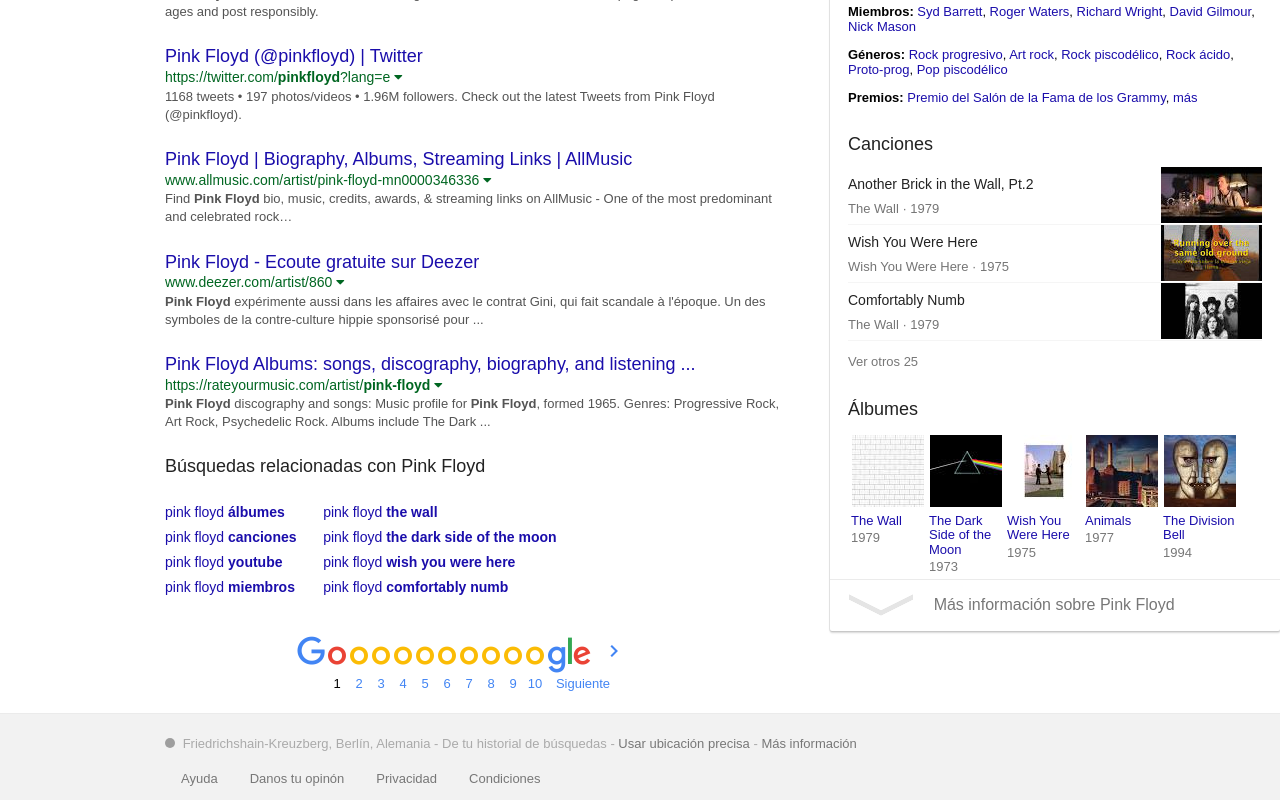
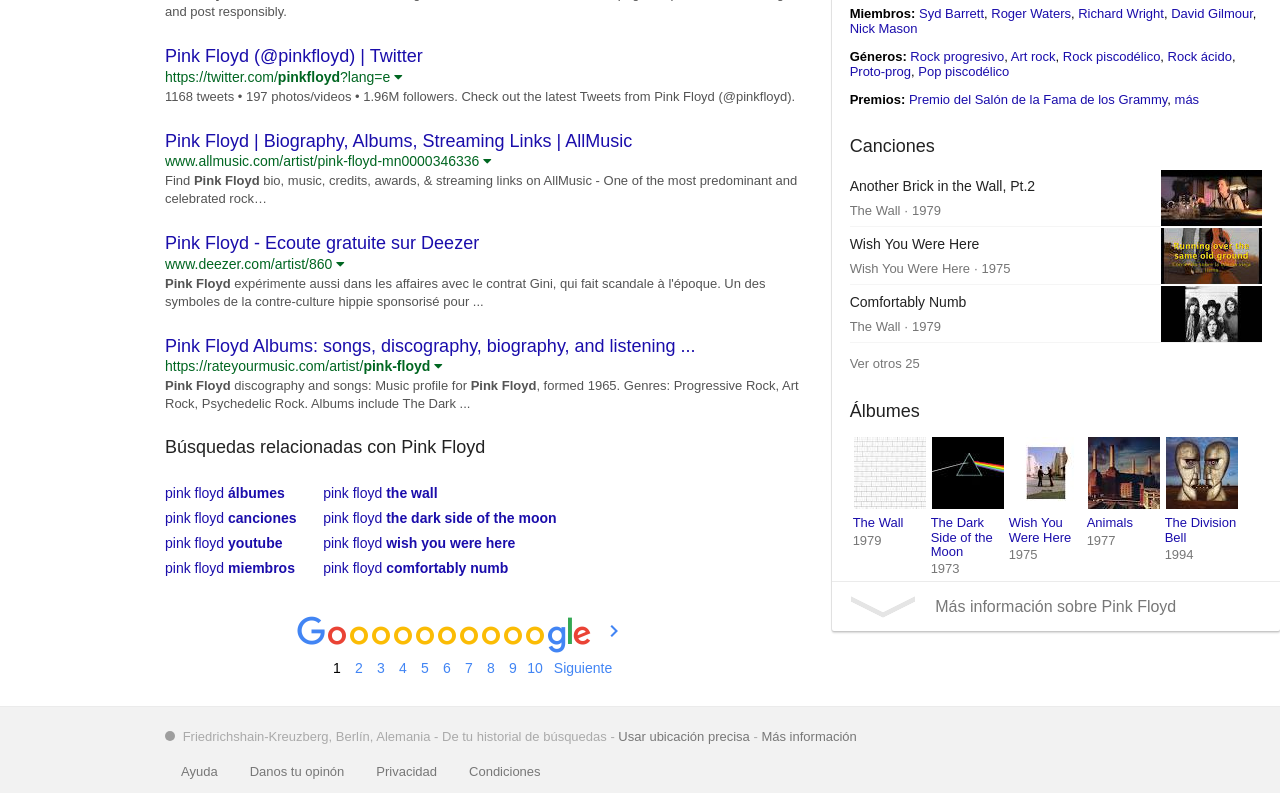
Before and after one commit to afuh/Google, a plain HTML site: page index.html in a window 1280 px wide. Shown: the part 749-1549 px from the top of the page. Drawn offline with Linux system fonts and the light colour scheme.

Commit message:
Main section

```diff
--- a/index.html
+++ b/index.html
@@ -47,17 +47,18 @@
   </div>
   <!-- end Header -->
 
-  <div class="topBar">
+  <!-- results -->
+  <div class="center-section">
+    <div class="top-bar">
       <div>
         <p>Aproximadamente 39.400.000 resultados (0,46 segundos)</p>
       </div>
     </div>
 
-  <!-- results -->
-  <div class="mainSection">
-    <div class="centerCol">
-      <div class="resultsContainer">
-        <ul id="resultados" class="list-group">
+    <div class="main row">
+      <div class="center-col">
+        <div class="results-container">
+          <ul class="list-group">
             <li>
               <a href="https://es.wikipedia.org/wiki/Pink_Floyd" target="_blank">Pink Floyd - Wikipedia, la enciclopedia libre</a>
               <cite>https://es.wikipedia.org/wiki/<b>Pink_Floyd</b> <i class="fa fa-caret-down" aria-hidden="true"></i></cite>
@@ -120,12 +121,12 @@
           </ul>
         </div>
 
-      <div class="medContainer">
+        <div class="med-container">
            <div class="related">
              <h3>Búsquedas relacionadas con Pink Floyd</h3>
            </div>
-         <div class="cardSection">
-           <div class="col">
+           <div class="more-search-list">
+             <div>
                <ul>
                  <li><a href="#">pink floyd <b>álbumes</b></a></li>
                  <li><a href="#">pink floyd <b>canciones</b></a></li>
@@ -133,7 +134,7 @@
                  <li><a href="#">pink floyd <b>miembros</b></a></li>
                </ul>
              </div>
-           <div class="col">
+             <div>
                <ul>
                  <li><a href="#">pink floyd <b>the wall</b></a></li>
                  <li><a href="#">pink floyd <b>the dark side of the moon</b></a></li>
@@ -141,7 +142,7 @@
                  <li><a href="#">pink floyd <b>comfortably numb</b></a></li>
                </ul>
              </div>
-             <div class="navPages">
+               <div class="nav-pages">
                <table>
                  <tr>
                    <td><span class="g"></span></td>
@@ -166,25 +167,25 @@
       <!-- end results -->
 
       <!-- info -->
-    <div class="infoBox">
+      <div class="info-box">
         <div class="images">
-        <a href="#"><img src="images/imagesPink.png" alt="Pink Floyd"></a>
-        <div class="moreImages">
+          <img src="images/imagesPink.png" alt="Pink Floyd">
+          <div class="more-images-link">
             <a href="#">Más imágenes</a>
           </div>
         </div>
 
-      <div class="bandName">
-        <div class="leftCol">
+        <div class="band-name">
+          <div class="left-col">
             <h1>Pink Floyd</h1>
             <p>Banda de rock</p>
           </div>
-        <div class="rightCol">
+          <div class="right-col">
             <a href="#"><img src="images/share.png"></a>
           </div>
         </div>
 
-      <div class="bandInternet">
+        <div class="band-internet">
           <div class="title">
             <h3>Disponible en</h3>
           </div>
@@ -216,41 +217,35 @@
               <div class="title">
                 <h3>Canciones</h3>
               </div>
-            <div class="songsList">
-              <div class="songsBlocks">
-                <a href="#">
-                  <div class="leftCol">
+              <div class="songs-list">
+                <div class="songs-cont">
+                  <a href="#" class="row">
+                    <div class="left-col">
                       <p class="song">Another Brick in the Wall, Pt.2</p>
                       <p class="album">The Wall · 1979</p>
                     </div>
-                  <div class="rightCol">
                     <img src="images/vid1.jpeg" alt="Another Brick in the Wall, Pt.2">
-                  </div>
                   </a>
                 </div>
-              <div class="songsBlocks">
-              <a href="#">
-                <div class="leftCol">
+                <div class="songs-cont">
+                  <a href="#" class="row">
+                    <div class="left-col">
                       <p class="song">Wish You Were Here</p>
                       <p class="album">Wish You Were Here · 1975</p>
                     </div>
-                <div class="rightCol">
                     <img src="images/vid2.jpeg" alt="Wish You Were Here">
-                </div>
                   </a>
                 </div>
-              <div class="songsBlocks">
-              <a href="#">
-                <div class="leftCol">
+                <div class="songs-cont">
+                  <a href="#" class="row">
+                    <div class="left-col">
                       <p class="song">Comfortably Numb</p>
                       <p class="album">The Wall · 1979</p>
                     </div>
-                <div class="rightCol">
                     <img src="images/vid3.jpeg" alt="Comfortably Numb">
-                </div>
                   </a>
                 </div>
-              <div class="lastCol">
+                <div class="last-col">
                 <a href="#"><p>Ver otros 25</p></a>
                 </div>
               </div>
@@ -299,19 +294,19 @@
           </div>
         </div>
 
-      <div class="lastLine">
+        <div class="last-line">
           <a href="#" style="display:block"></a>
-        <div class="dropDown">
+          <div class="drop-down-icon">
             <img src="images/dropdown.png" alt="More Info">
           </div>
-        <div class="moreInfo">
+          <div class="more-info">
             <p>Más información sobre Pink Floyd</p>
           </div>
         </div>
       </div>
     </div>
+  </div>
   <!-- info end -->
-  <!--main section end -->
 
   <!-- footer -->
   <div class="footer">
--- a/styles/_head.sass
+++ b/styles/_head.sass
@@ -2,6 +2,7 @@
   background: #fafafa
   border-bottom: 1px solid #ebebeb
   padding-top: 20px
+  min-width: 980px
 
 .g-left
   flex-basis: 85%
--- a/styles/_info.sass
+++ b/styles/_info.sass
@@ -1,13 +1,19 @@
-.infoBox
+@media screen and (max-width: 1160px)
+  .info-box
+    display: none
+
+.info-box
   box-shadow: 0 2px 2px 0 rgba(0,0,0,0.16), 0 0 0 1px rgba(0,0,0,0.08)
   border-radius: 2px
   width: 450px
-  min-width: 450px
+  min-width: 420px
   height: 1200px
   .images
     position: relative
-    height: 185px
-  .moreImages
+    img
+      width: 100%
+      height: auto
+  .more-images-link
     position: absolute
     right: 0
     bottom: 4px
@@ -24,10 +30,10 @@
       &:hover
         text-decoration: underline
 
-.bandName
+.band-name
   padding: 14px
   border-bottom: 1px solid #ebebeb
-  .leftCol
+  .left-col
     display: inline-block
     h1
       color: rgba(0,0,0,.87)
@@ -39,8 +45,7 @@
     p
       color: #777
       margin: 6px auto
-  .rightCol
-    display: inline-block
+  .right-col
     float: right
     margin:
       right: 20px
@@ -48,7 +53,7 @@
     a
       color: rgba(black, .5)
 
-.bandInternet
+.band-internet
   padding:
     left: 18px
     right: 18px
@@ -92,32 +97,30 @@
       color: #222
       &:hover
         text-decoration: underline
-  .songsList
-    padding-left: 0
-    .songsBlocks
-      position: relative
-      border-bottom: 1px solid #f5f5f5
-      .leftCol
-        display: inline-block
-        width: 100%
-        p
-          margin: 9px 0 8px 0
+
+.songs-list
+  padding-left: 0
+  .songs-cont
+    border-bottom: 1px solid #f5f5f5
+    .row
+      justify-content: space-between
+      align-items: center
+      text-decoration: none
+      &:hover
         .song
-          color: #222
-          font-size: 14px
-          &:hover
-            text-decoration: underline
-        .album
-          color: #757575
-          font-size: 13px
-      .rightCol
-        position: absolute
-        top: 0
-        right: 0
-    .lastCol
-      a
-        color: #777
+          text-decoration: underline
+      p
+        margin: 9px 0 8px 0
+      .song
+        color: #222
+        font-size: 14px
+      .album
+        color: #757575
         font-size: 13px
+  .last-col
+    a
+      color: #777
+      font-size: 13px
 
 .albums
   .title
@@ -138,14 +141,14 @@
         color: #777
         margin: 2px auto
 
-.lastLine
+.last-line
   padding-left: 18px
   border-top: 1px solid #ebebeb
   display: block
-  .dropDown
+  .drop-down-icon
     vertical-align: middle
     display: inline-block
-  .moreInfo
+  .more-info
     margin-left: 16px
     color: #777
     font-size: 16px
--- a/styles/_results.sass
+++ b/styles/_results.sass
@@ -1,24 +1,23 @@
-.mainSection
-  display: flex
-  flex-flow: row
-
-.topBar
-  position: relative
-  width: 100%
+.top-bar
   div
     height: 43px
-    margin-left: 165px
     p
       color: #808080
+      white-space: nowrap
 
-.centerCol
-  margin:
-    left: 165px
-    right: 50px
-  width: 620px
-  min-width: 600px
+.center-section
+  margin-left: 165px
+  max-width: 1120px
 
-.resultsContainer
+.main
+  justify-content: space-between
+
+.center-col
+  flex-basis: 60%
+  min-width: 550px
+  padding-right: 20px
+
+.results-container
   font-weight: normal
   ul
     padding-left: 0
@@ -57,7 +56,7 @@
       size: 18px
       weight: normal
 
-.col
+.more-search-list > div
   font-size: 14px
   margin-top: -1px
   display: inline-block
@@ -73,7 +72,7 @@
       &:hover
         text-decoration: underline
 
-.navPages
+.nav-pages
   table
     margin: 20px 130px
     tr
```
Also changed, not shown: styles/main.css. Lines whose indentation alone changed are shown as unchanged.
